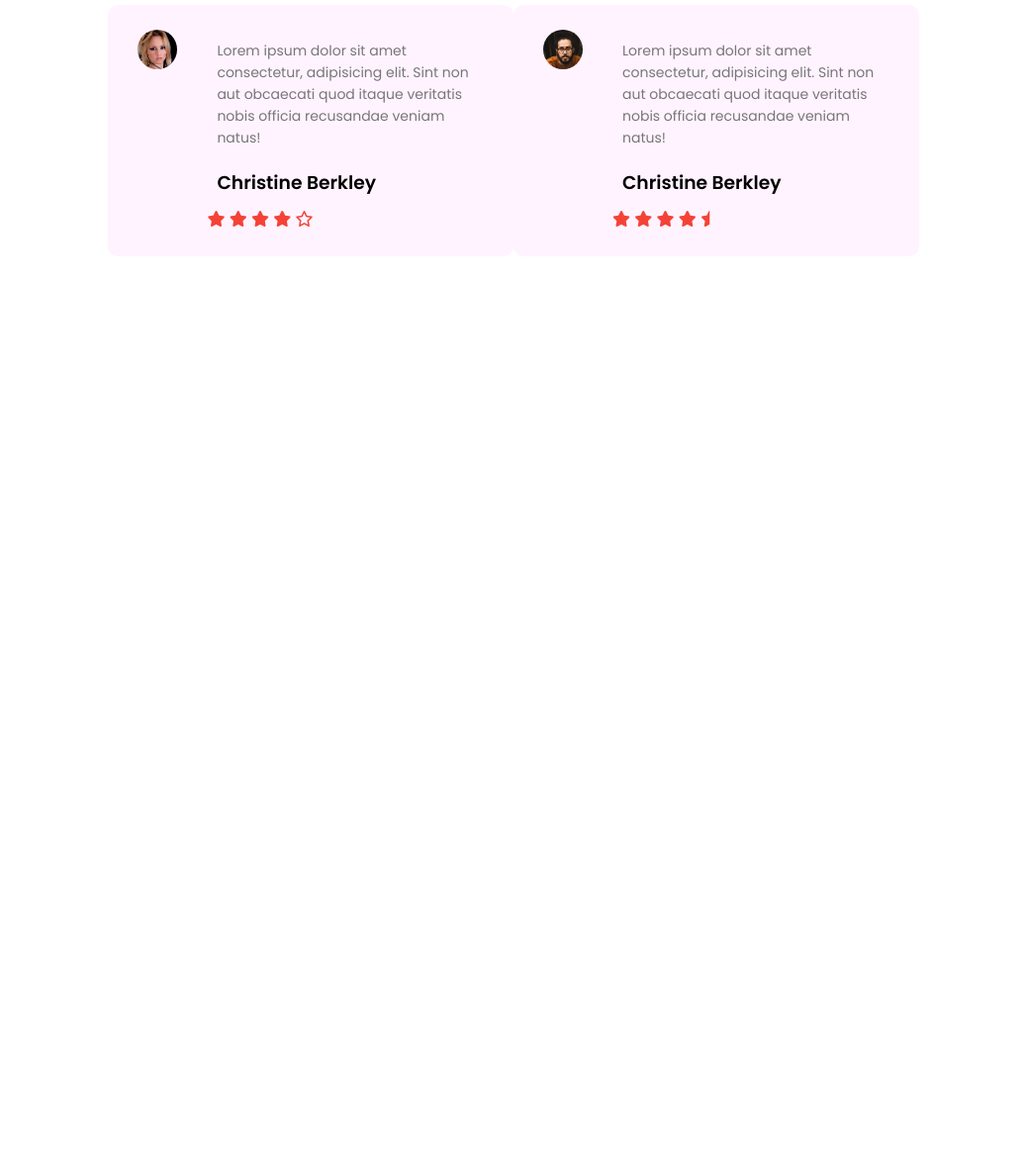
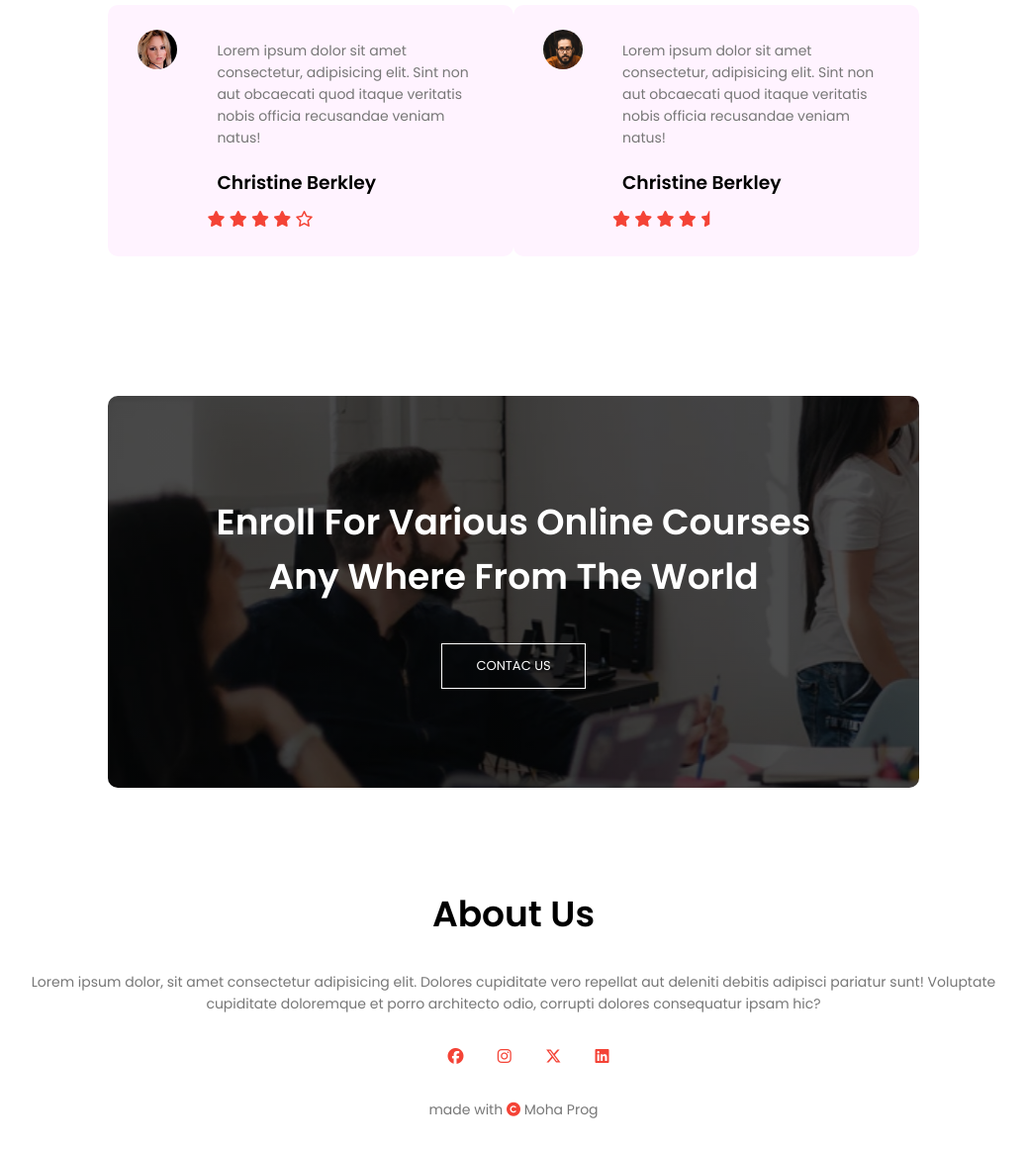
Before and after one commit to mohaproprog/university-web, a plain HTML site: page index.html in a window 1280 px wide. Shown: the part 3065-4227 px from the top of the page at 99% size, without its empty margins (121-1158 px from the left). Before the commit the page ends 3365 px from the top, so only its background shows below. Drawn offline with Linux system fonts and the light colour scheme; a web font is replaced by a local one.

Commit message:
finished the homepage

```diff
--- a/index.html
+++ b/index.html
@@ -160,6 +160,35 @@
         </div>
 
 
+<!--
+        -----call to actiomn----- -->
+        <section class="ctn">
+            <h1>Enroll For Various Online Courses</BR> Any Where From The World</h1>
+            <a class="hero-btn" href=""> CONTAC US</a>
+        </section>
+
+
+        <!-- ----footer----- -->
+
+        <section class="footer">
+            <h1>About Us</h1>
+            <p>Lorem ipsum dolor, sit amet consectetur adipisicing elit.
+                 Dolores cupiditate vero repellat aut deleniti debitis adipisci pariatur sunt!
+                  Voluptate cupiditate doloremque et porro
+                 architecto odio, corrupti dolores consequatur ipsam hic?
+
+            </p>
+            <div class="icons">
+                <i class="fa-brands fa-facebook"></i>
+                <i class="fa-brands fa-instagram"></i>
+                <i class="fa-brands fa-x-twitter"></i>
+                <i class="fa-brands fa-linkedin"></i>
+
+            </div>
+            <p>made with <i class="fa-solid fa-copyright"></i> Moha Prog </p>
+        </section>
+
+
 
 
 
--- a/style.css
+++ b/style.css
@@ -291,3 +291,41 @@ h3{
         margin-right: 15px;
     }
 }
+
+/* CALL TO ACTION */
+
+.ctn{
+    margin: 100px auto;
+    width: 80%;
+    background-image:linear-gradient(rgb(0,0,0,0.7),rgb(0,0,0,0.7)),url(./eduford_img/banner2.jpg);
+    text-align: center;
+    border-radius: 10px;
+    padding: 100px 0;
+    color: #fff;
+}
+.ctn h1{
+    color: #fff;
+    margin-bottom: 40px;
+    padding: 0;
+}
+@media (max-width:700px) {
+    .ctn h1{
+        font-size: 24px;
+    }
+
+}
+
+.footer h1{
+    margin-bottom:20px;
+}
+.footer p{
+    margin-top: 20px;
+    margin-bottom: 20px;
+}
+.icons i{
+    margin-left: 30px;
+    color: #f44336;
+}
+.footer p i{
+    color: #f44336;
+}
```
